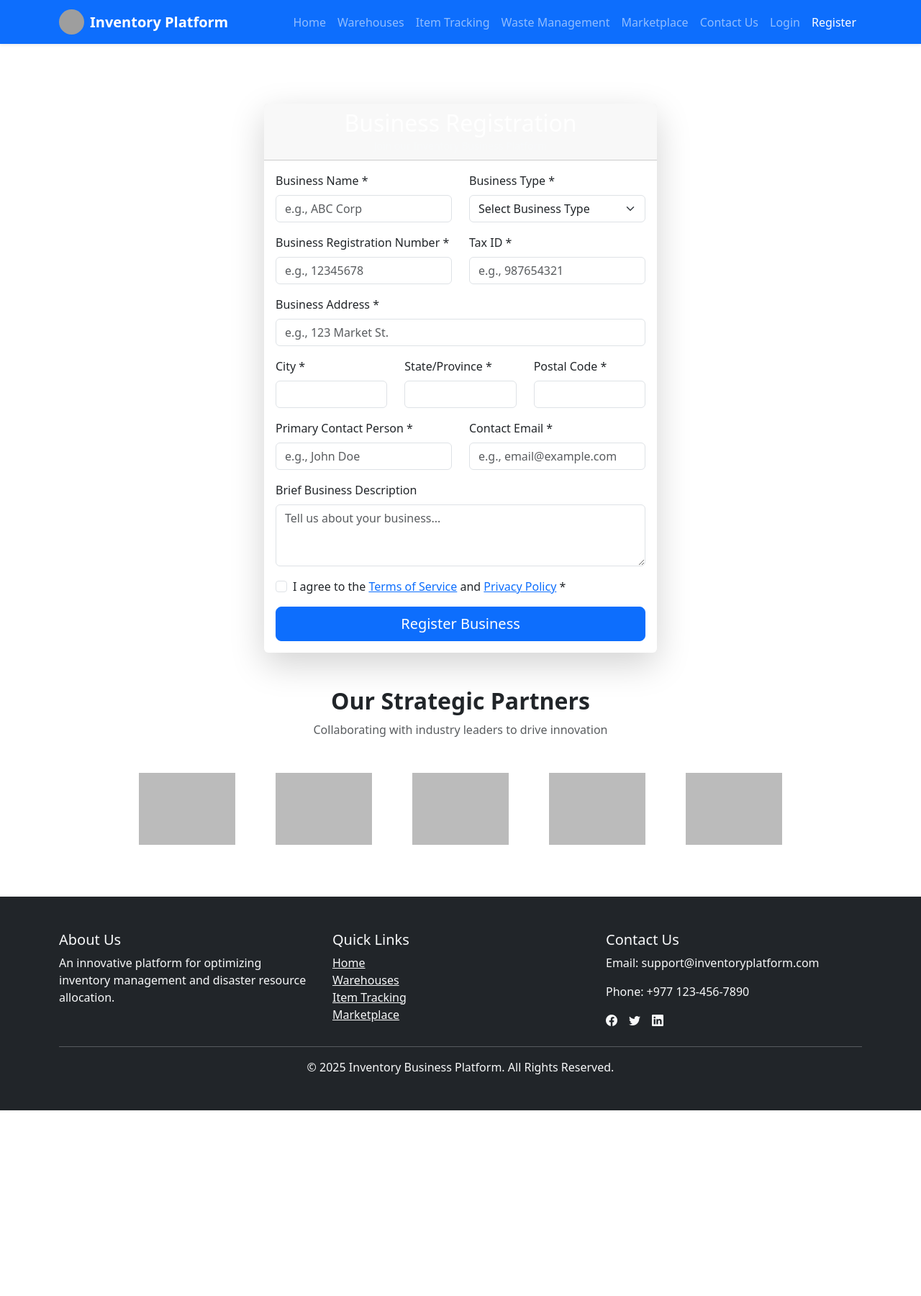
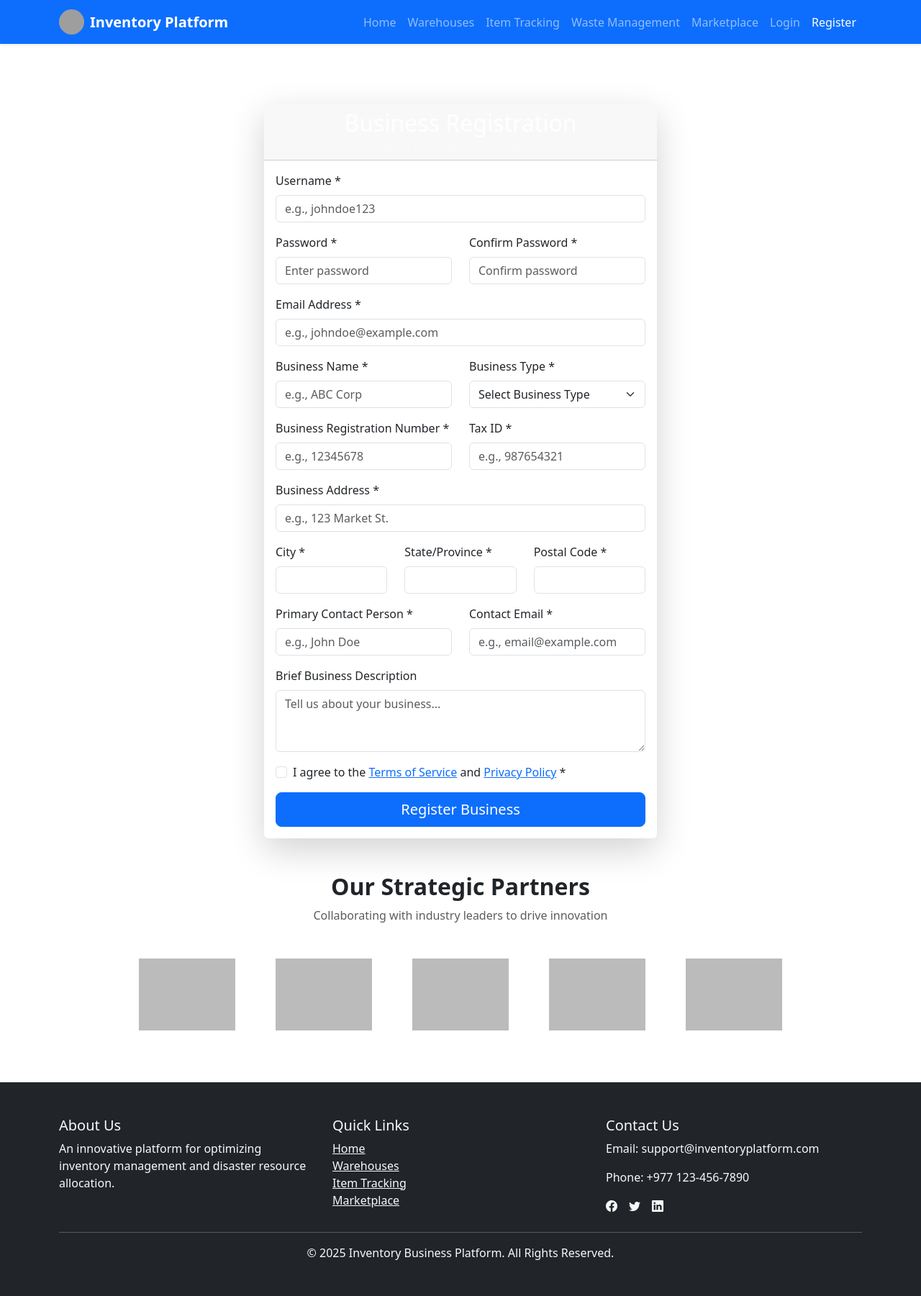
Before and after one commit to aadarshabhusal/0D, a Flask app: page /register in a window 1280 px wide. Shown: the whole page at 72% size. Before the commit the page ends 1543 px from the top, so only its background shows below. Run offline with Flask 3, Linux system fonts and the light colour scheme; grey boxes are pictures that could not be loaded.

Commit message:
login/register_Prototype

```diff
--- a/app.py
+++ b/app.py
@@ -1,19 +1,72 @@
-from flask import Flask, render_template, session, redirect, url_for
+from flask import Flask, render_template, redirect, flash, jsonify, request, url_for, session
+from flask_sqlalchemy import SQLAlchemy
+from werkzeug.security import generate_password_hash, check_password_hash
+from datetime import datetime
+from flask_wtf import FlaskForm
+from wtforms import StringField, PasswordField, SubmitField
+from wtforms.validators import DataRequired
 
 app = Flask(__name__)
-app.config['SECRET_KEY'] = '99875e40247d4d65b01363aa3db01cc2'
+app.config['SECRET_KEY'] = '99875e40247d4d65b01363aa3db01cc2'  # Use a secure key for production
+app.config['SQLALCHEMY_DATABASE_URI'] = 'sqlite:///business.db'
+app.config['SQLALCHEMY_TRACK_MODIFICATIONS'] = False
+db = SQLAlchemy(app)
+
+class LoginForm(FlaskForm):
+    username = StringField('Username', validators=[DataRequired()])
+    password = PasswordField('Password', validators=[DataRequired()])
+    submit = SubmitField('Login')
+
+class Business(db.Model):
+    id = db.Column(db.Integer, primary_key=True)
+    username = db.Column(db.String(50), unique=True, nullable=False)
+    password_hash = db.Column(db.String(255), nullable=False)
+    business_name = db.Column(db.String(100), nullable=False)
+    business_type = db.Column(db.String(50), nullable=False)
+    registration_number = db.Column(db.String(50), unique=True, nullable=False)
+    tax_id = db.Column(db.String(50), unique=True, nullable=False)
+    business_address = db.Column(db.String(200), nullable=False)
+    city = db.Column(db.String(50), nullable=False)
+    state = db.Column(db.String(50), nullable=False)
+    postal_code = db.Column(db.String(20), nullable=False)
+    contact_person = db.Column(db.String(100), nullable=False)
+    contact_email = db.Column(db.String(120), unique=True, nullable=False)
+    business_description = db.Column(db.Text, nullable=True)
+    created_at = db.Column(db.DateTime, default=datetime.utcnow)
+
+    def set_password(self, password):
+        self.password_hash = generate_password_hash(password)
+
+    def check_password(self, password):
+        return check_password_hash(self.password_hash, password)
+
+    def __repr__(self):
+        return f'<Business {self.business_name}>'
+
+has_run_before = False
+
+@app.before_request
+def initialize_database():
+    global has_run_before
+    if not has_run_before:
+        db.create_all()
+        has_run_before = True
+
 
 @app.route('/')
 def home():
     return render_template('home.html', title="Home")
 
+
 @app.route('/warehouses')
 def warehouses():
     return render_template('warehouses.html', title="Warehouses")
 
+
 @app.route('/item_tracking')
 def item_tracking():
     return render_template('item_tracking.html', title="Item Tracking")
+
 
 @app.route('/waste_management')
 def waste_management():
@@ -24,9 +77,11 @@ def waste_management():
 def about_page():
     return render_template('about_page.html', title="About Us")
 
+
 @app.route('/marketplace')
 def marketplace():
     return render_template('marketplace.html', title="Marketplace")
+
 
 @app.route('/contact')
 def contact():
@@ -34,26 +89,112 @@ def contact():
 
 @app.route('/login', methods=['GET', 'POST'])
 def login():
-    # Placeholder logic for login
+    form = LoginForm()  # Instantiate the form
     if 'user' in session:
-        return redirect(url_for('home'))
-    return render_template('login.html', title="Login")
+        return redirect(url_for('dashboard'))
+
+    if form.validate_on_submit():  # Ensures the form fields are validated
+        username = form.username.data
+        password = form.password.data
+
+        # Check if the username exists in the database
+        business = Business.query.filter_by(username=username).first()
+
+        # Validate password
+        if business and business.check_password(password):
+            session['user'] = business.id  # Store the business ID in session
+            flash('Login successful!', 'success')
+            return redirect(url_for('dashboard'))
+
+        flash('Invalid username or password. Please try again.', 'danger')
+
+    return render_template('login.html', title="Login", form=form)
+
+
+
 
 @app.route('/register', methods=['GET', 'POST'])
 def register():
-    # Placeholder logic for signup
+    if request.method == 'POST':
+        try:
+            # Validate required fields
+            required_fields = [
+                'username', 'password', 'business_name', 'business_type',
+                'registration_number', 'tax_id', 'business_address',
+                'city', 'state', 'postal_code', 'contact_person', 'contact_email'
+            ]
+            for field in required_fields:
+                if not request.form.get(field):
+                    flash(f'Missing required field: {field}', 'danger')
+                    return redirect(url_for('register'))
+
+            # Check for existing business
+            existing_business = Business.query.filter(
+                (Business.registration_number == request.form['registration_number']) |
+                (Business.contact_email == request.form['contact_email']) |
+                (Business.username == request.form['username'])
+            ).first()
+
+            if existing_business:
+                flash('Business with this registration number, email, or username already exists.', 'danger')
+                return redirect(url_for('register'))
+
+            # Create a new business
+            new_business = Business(
+                username=request.form['username'],
+                business_name=request.form['business_name'],
+                business_type=request.form['business_type'],
+                registration_number=request.form['registration_number'],
+                tax_id=request.form['tax_id'],
+                business_address=request.form['business_address'],
+                city=request.form['city'],
+                state=request.form['state'],
+                postal_code=request.form['postal_code'],
+                contact_person=request.form['contact_person'],
+                contact_email=request.form['contact_email'],
+                business_description=request.form.get('business_description', '')
+            )
+            new_business.set_password(request.form['password'])
+
+            db.session.add(new_business)
+            db.session.commit()
+
+            flash('Business registered successfully! Please log in.', 'success')
+            return redirect(url_for('login'))
+
+        except Exception as e:
+            db.session.rollback()
+            flash(f'Error occurred during registration: {e}', 'danger')
+
     return render_template('register.html', title="Sign Up")
-
 @app.route('/dashboard')
 def dashboard():
     if 'user' not in session:
+        flash('Please log in to access your dashboard.', 'warning')
         return redirect(url_for('login'))
-    return render_template('dashboard.html', title="Dashboard")
+
+    # Fetch the logged-in business using the ID stored in the session
+    business = Business.query.get(session['user'])
+
+    # Example of additional dashboard data
+    dashboard_data = {
+        "business_name": business.business_name,
+        "business_type": business.business_type,
+        "registration_number": business.registration_number,
+        "tax_id": business.tax_id,
+        "contact_email": business.contact_email,
+        "business_address": f"{business.business_address}, {business.city}, {business.state}, {business.postal_code}",
+        "created_at": business.created_at.strftime('%Y-%m-%d'),
+    }
+
+    return render_template('dashboard.html', title="Dashboard", business=business, data=dashboard_data)
 
 @app.route('/logout')
 def logout():
     session.pop('user', None)
+    flash('You have been logged out.', 'info')
     return redirect(url_for('home'))
 
-if __name__ == "__main__":
+
+if __name__ == '__main__':
     app.run(debug=True)
--- /dev/null
+++ b/form.py
@@ -0,0 +1,4 @@
+from flask import Flask
+from flask_wtf import FlaskForm
+from wtforms import SearchField,PasswordField,SubmitField,BooleanField
+from wtforms.validators import DataRequired,Length,Email,EqualTo
--- a/templates/layout.html
+++ b/templates/layout.html
@@ -55,7 +55,6 @@
           <li class="nav-item"><a class="nav-link {% if request.endpoint == 'item_tracking' %}active{% endif %}" href="{{ url_for('item_tracking') }}">Item Tracking</a></li>
           <li class="nav-item"><a class="nav-link {% if request.endpoint == 'waste_management' %}active{% endif %}" href="{{ url_for('waste_management') }}">Waste Management</a></li>
           <li class="nav-item"><a class="nav-link {% if request.endpoint == 'marketplace' %}active{% endif %}" href="{{ url_for('marketplace') }}">Marketplace</a></li>
-          <li class="nav-item"><a class="nav-link {% if request.endpoint == 'contact' %}active{% endif %}" href="{{ url_for('contact') }}">Contact Us</a></li>
 
           {% if 'user' in session %}
             <li class="nav-item"><a class="nav-link {% if request.endpoint == 'dashboard' %}active{% endif %}" href="{{ url_for('dashboard') }}">Dashboard</a></li>
@@ -68,11 +67,27 @@
       </div>
     </div>
   </nav>
+<!-- Content Block -->
+<div class="mt-5 pt-4">
+  <!-- Flash Messages -->
+  <div class="container">
+    {% with messages = get_flashed_messages(with_categories=true) %}
+      {% if messages %}
+        <div class="alert-container">
+          {% for category, message in messages %}
+            <div class="alert alert-{{ category }} alert-dismissible fade show" role="alert">
+              {{ message }}
+              <button type="button" class="btn-close" data-bs-dismiss="alert" aria-label="Close"></button>
+            </div>
+          {% endfor %}
+        </div>
+      {% endif %}
+    {% endwith %}
+  </div>
 
-  <!-- Content Block -->
-  <div class="mt-5 pt-4">
-    {% block body %}{% endblock body %}
-  </div>
+  {% block body %}
+  {% endblock body %}
+</div>
 
 <!-- Partners & Sponsors Section -->
 <section class="bg-white py-5">
--- a/templates/register.html
+++ b/templates/register.html
@@ -1,15 +1,36 @@
 {% extends 'layout.html' %}
+
 {% block body %}
 <div class="container mt-5 pt-4">
     <div class="row justify-content-center">
         <div class="col-md-8 col-lg-6">
             <div class="card shadow-lg border-0">
                 <div class="card-header bg-gradient-primary text-white text-center">
-                    <h2 class="mb-0">Business Registration</h2>
-                    <small class="text-light">Join our Inventory Business Platform</small>
+                    <h2 class="mb-0" style="color: #ffffff;">Business Registration</h2>
+                    <small class="text-light" style="color: #e5e5e5;">Join our Inventory Business Platform</small>
                 </div>
                 <div class="card-body">
                     <form id="businessRegistrationForm" method="POST" action="{{ url_for('register') }}">
+                        <!-- User Information -->
+                        <div class="mb-3">
+                            <label for="username" class="form-label">Username *</label>
+                            <input type="text" class="form-control" id="username" name="username" placeholder="e.g., johndoe123" required>
+                        </div>
+                        <div class="row">
+                            <div class="col-md-6 mb-3">
+                                <label for="password" class="form-label">Password *</label>
+                                <input type="password" class="form-control" id="password" name="password" placeholder="Enter password" required>
+                            </div>
+                            <div class="col-md-6 mb-3">
+                                <label for="confirmPassword" class="form-label">Confirm Password *</label>
+                                <input type="password" class="form-control" id="confirmPassword" name="confirm_password" placeholder="Confirm password" required>
+                            </div>
+                        </div>
+                        <div class="mb-3">
+                            <label for="contactEmail" class="form-label">Email Address *</label>
+                            <input type="email" class="form-control" id="contactEmail" name="contact_email" placeholder="e.g., johndoe@example.com" required>
+                        </div>
+
                         <!-- Business Details -->
                         <div class="row">
                             <div class="col-md-6 mb-3">
@@ -81,7 +102,7 @@
 
                         <!-- Terms -->
                         <div class="mb-3 form-check">
-                            <input type="checkbox" class="form-check-input" id="termsCheck" required>
+                            <input type="checkbox" class="form-check-input" id="termsCheck" name="termsCheck" required>
                             <label class="form-check-label" for="termsCheck">I agree to the <a href="#">Terms of Service</a> and <a href="#">Privacy Policy</a> *</label>
                         </div>
 
@@ -90,6 +111,18 @@
                             <button type="submit" class="btn btn-primary btn-lg">Register Business</button>
                         </div>
                     </form>
+
+                    {% with messages = get_flashed_messages(with_categories=true) %}
+                        {% if messages %}
+                            <div>
+                                {% for category, message in messages %}
+                                    <div class="alert alert-{{ category }} mt-3">
+                                        {{ message }}
+                                    </div>
+                                {% endfor %}
+                            </div>
+                        {% endif %}
+                    {% endwith %}
                 </div>
             </div>
         </div>
```
Also changed, not shown: templates/dashboard.html (+46 -0 lines), templates/login.html (+46 -1 lines), instance/business.db (added), static/style.css (line endings or trailing spaces).
